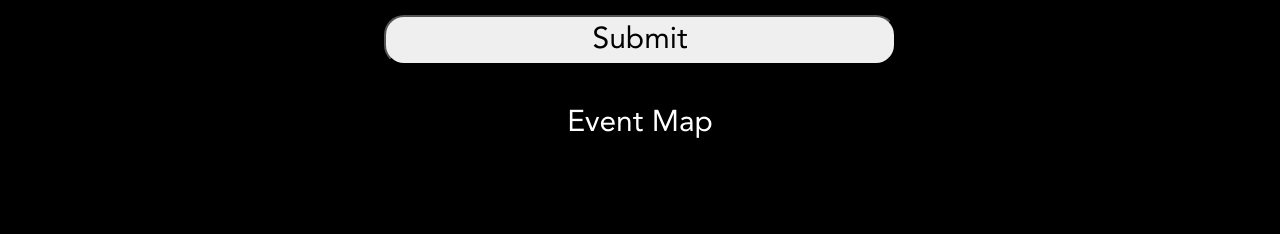
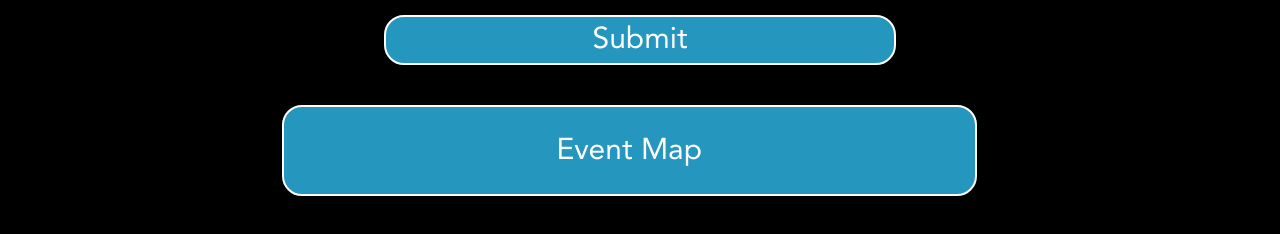
Before and after one commit to GauravS43/MacGeeksWebsite, a plain HTML site: page bingo.html in a window 1280 px wide. Shown: the part 306-540 px from the top of the page. Drawn offline with Linux system fonts and the light colour scheme.

Commit message:
map button style added

```diff
--- a/bingo.html
+++ b/bingo.html
@@ -73,7 +73,7 @@
             <form id="passForm">
                 <label for="passInput" id="passTitle">Press a Space!</label><br>
                 <input type="text" id="passInput" name="passInput"><br>
-                <input type="submit" value="Submit">
+                <input type="submit" id="passSubmit" value="Submit">
             </form>
 
             <a id="mapButton" target="_blank" href="Images/map.png"> Event Map</a>
--- a/geeksCSS.css
+++ b/geeksCSS.css
@@ -1256,15 +1256,24 @@ input {
     border-radius: 20px 20px;
 }
 
+#passSubmit {
+    background-color: #2596be;
+    border: 2px solid white;
+    color: white;
+}
+
 #mapButton {
     font-family: Avenir;
     display: block;
-    margin-left: 25%;
+    margin-left: 22%;
     margin-top: 40px;
     border-radius: 20px;
+    padding: 2%;
     width: 50%;
     text-align: center;
     font-size: 30px;
+    background-color: #2596be;
+    border: 2px solid white;
 }
 
 /* OLD GALLERY VIEW
```
